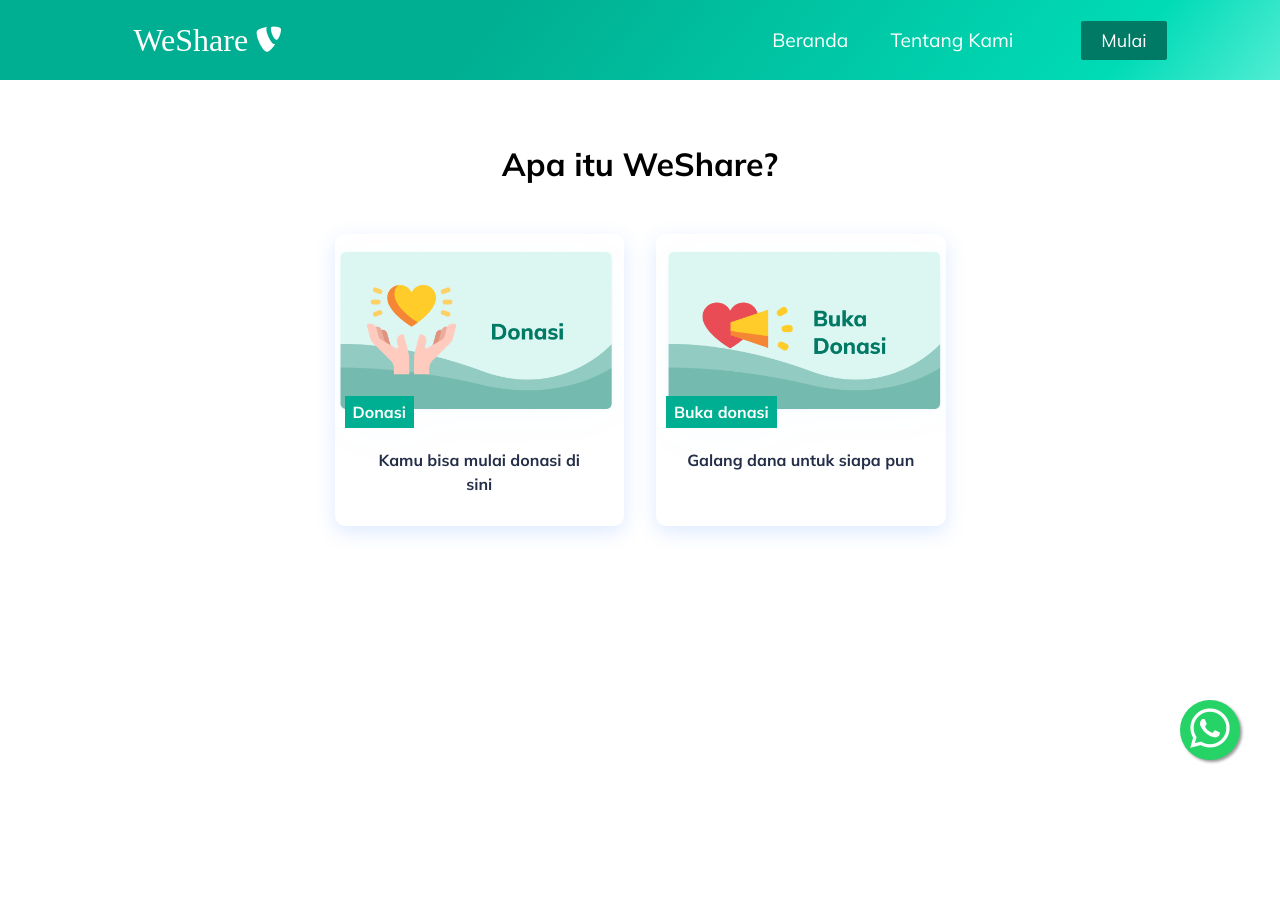
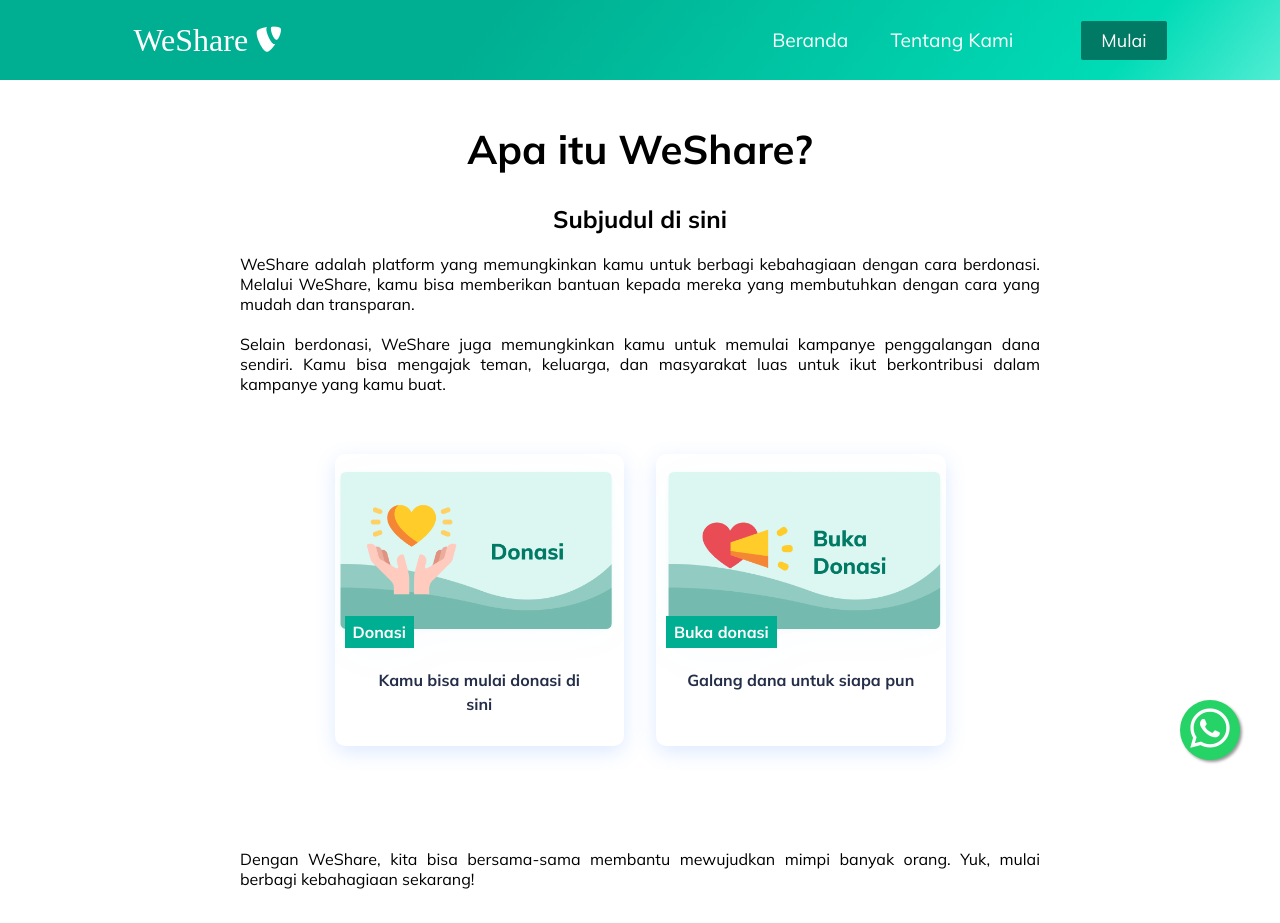
Before and after one commit to augustJH27/Z-File, a React (Create React App) app: page /bukadonasi in a window 1280 px wide. Before the commit the page ends 800 px from the top, so only its background shows below. Built offline with nearby package versions, Linux system fonts and the light colour scheme; the HTML template or start-up script is replaced by a standard one; a web font is replaced by a local one.

Commit message:
new styling

```diff
--- a/src/components/HeroSection.css
+++ b/src/components/HeroSection.css
@@ -45,6 +45,10 @@ video {
 }
 
 @media screen and (max-width: 960px) {
+  .hero-container {
+    height: 480px;
+  }
+
   .hero-container > h1 {
     font-size: 70px;
     margin-top: -150px;
--- a/src/components/Login/Sidebar.js
+++ b/src/components/Login/Sidebar.js
@@ -16,10 +16,12 @@ const Sidebar = () => {
         <button>Masuk</button>
       </Form>
       <div>
-        <h4>
-          Belum mempunyai akun? <span><Link to='/daftar'>Daftar Sekarang</Link></span>
-        </h4>
-      </div>
+      <h4>Belum mempunyai akun?</h4>
+      <Link to='/daftar'>
+        Daftar Sekarang
+      </Link>
+</div>
+
     </Container>
   );
 };
@@ -83,7 +85,7 @@ const Container = styled.div`
   flex-direction: column;
   justify-content: space-evenly;
   align-items: center;
-  padding: 0 2rem;
+  padding: 0 4rem;
 
   @media (max-width: 900px) {
     width: 100vw;
--- a/src/components/Register/Sidebar.js
+++ b/src/components/Register/Sidebar.js
@@ -84,7 +84,7 @@ const Container = styled.div`
   flex-direction: column;
   justify-content: space-evenly;
   align-items: center;
-  padding: 0 2rem;
+  padding: 0 4rem;
 
   @media (max-width: 900px) {
     width: 100vw;
--- a/src/pages/Products.js
+++ b/src/pages/Products.js
@@ -1,11 +1,58 @@
+
+// function Cards() {
+//   return (
+//     <div className='cards'>
+//       <h1>Apa itu WeShare?</h1>
+
+//     </div>
+//   );
+// }
+
+// // export default Cards;
+
 import React from 'react';
+import styled from 'styled-components';
 import CardItem from '../components/CardItem';
 import '../components/Cards.css';
 
-function Cards() {
+const PageContainer = styled.div`
+  display: flex;
+  flex-direction: column;
+  align-items: center;
+  padding: 24px;
+`;
+
+const Heading = styled.h1`
+  font-size: 2.5rem;
+  margin: 20px 0;
+  text-align: center;
+`;
+
+const SubHeading = styled.h2`
+  font-size: 1.5rem;
+  margin: 10px 0;
+  text-align: center;
+`;
+
+const Paragraph = styled.p`
+  font-size: 1rem;
+  margin: 10px 0;
+  max-width: 800px;
+  text-align: justify;
+`;
+
+// WeSharePage component
+function WeSharePage() {
   return (
-    <div className='cards'>
-      <h1>Apa itu WeShare?</h1>
+    <PageContainer>
+      <Heading>Apa itu WeShare?</Heading>
+      <SubHeading>Subjudul di sini</SubHeading>
+      <Paragraph>
+        WeShare adalah platform yang memungkinkan kamu untuk berbagi kebahagiaan dengan cara berdonasi. Melalui WeShare, kamu bisa memberikan bantuan kepada mereka yang membutuhkan dengan cara yang mudah dan transparan.
+      </Paragraph>
+      <Paragraph>
+        Selain berdonasi, WeShare juga memungkinkan kamu untuk memulai kampanye penggalangan dana sendiri. Kamu bisa mengajak teman, keluarga, dan masyarakat luas untuk ikut berkontribusi dalam kampanye yang kamu buat.
+      </Paragraph>
       <div className='cards__container'>
         <div className='cards__wrapper'>
           <ul className='cards__items'>
@@ -26,8 +73,11 @@ function Cards() {
           </ul>
         </div>
       </div>
-    </div>
+      <Paragraph>
+        Dengan WeShare, kita bisa bersama-sama membantu mewujudkan mimpi banyak orang. Yuk, mulai berbagi kebahagiaan sekarang!
+      </Paragraph>
+    </PageContainer>
   );
 }
 
-export default Cards;
+export default WeSharePage;
```
Also changed, not shown: 1 other file (tests, documents, lock files or other folders).
